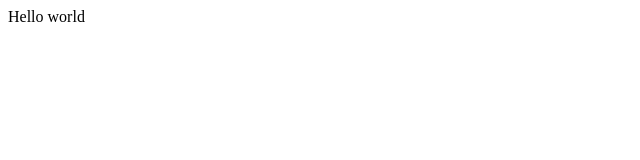
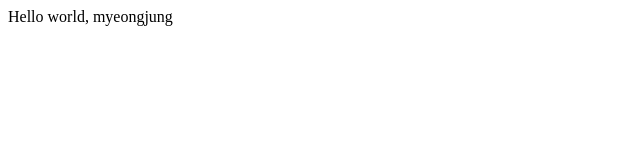
Before and after one commit to audwnd0215/opentutorials-myeongjung, a plain HTML site: page index.html in a window 1280 px wide. Shown: the whole page, without its empty margins (0-640 px from the left). Drawn offline with Linux system fonts and the light colour scheme.

Commit message:
change index.html

```diff
--- a/index.html
+++ b/index.html
@@ -19,6 +19,6 @@
 	</head>
 
 	<body>
-		Hello world
+		Hello world, myeongjung
 	</body>
 </html>
```
